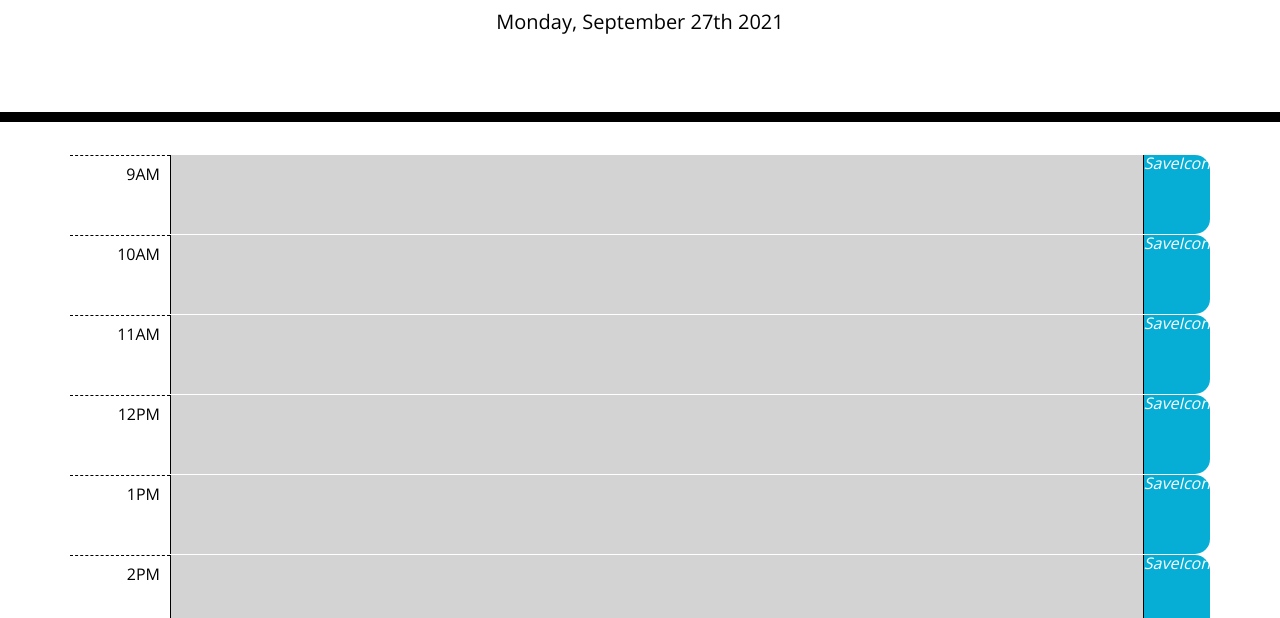
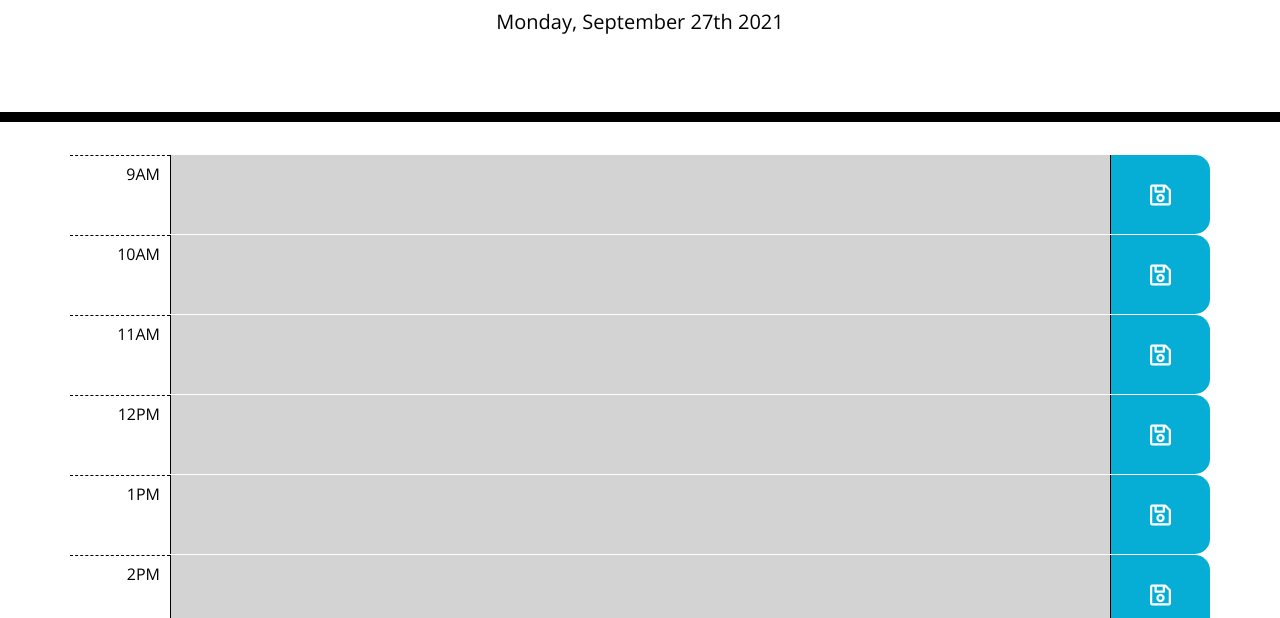
Before and after one commit to graybishop/work-day-scheduler-momentjs, a plain HTML site: page index.html in a window 1280 px wide. Shown: the part 182-800 px from the top of the page. Drawn offline with nearby package versions, Linux system fonts and the light colour scheme.

Commit message:
html added font awesome save icon

```diff
--- a/script.js
+++ b/script.js
@@ -20,7 +20,7 @@ const generateTimeBlock = (index, hourLabel, task, state) => {
     //text area in the middle of the row
     let textAreaEl = $(`<textarea class='${state} description'>${task}</textarea>`);
     //save button at the end of the row
-    let saveBtn = $(`<div class='saveBtn'><i>SaveIcon</i></div>`);
+    let saveBtn = $(`<div class='saveBtn'><i class ='far fa-save'></i></div>`);
     //ties click event to each button
     saveBtn.on('click', storeData);
 
--- a/style.css
+++ b/style.css
@@ -67,9 +67,14 @@ textarea {
   border-bottom-right-radius: 15px;
   background-color: #06aed5;
   color: white;
+  width: 100px;
+  display: flex;
+  justify-content: center;
+  align-items: center;
+  font-size: 1.5rem;
 }
 
-.saveBtn i:hover {
-  font-size: 20px;
+.saveBtn:hover {
+  font-size: 2rem;
   transition: all 0.3s ease-in-out;
 }
```
